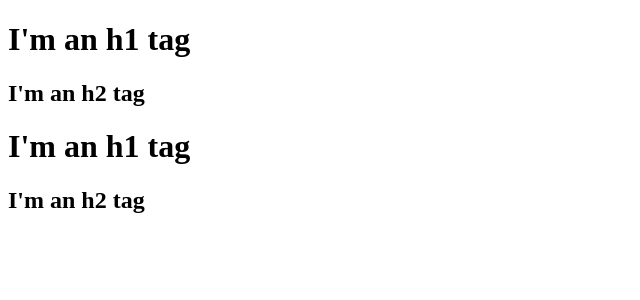
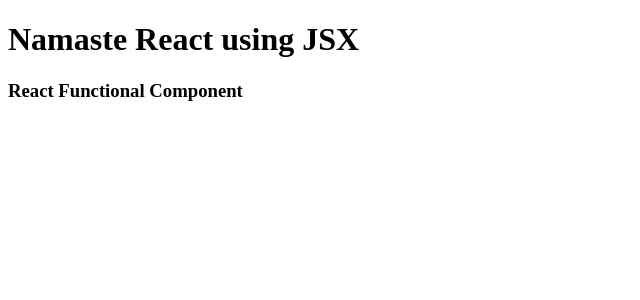
Before and after one commit to raghav361/namaste-react, a React (Vite) app: page / in a window 1280 px wide. Shown: the top 300 px of the page, without its empty margins (0-640 px from the left). Built offline with nearby package versions, Linux system fonts and the light colour scheme.

Commit message:
Episode 03

```diff
--- a/App.js
+++ b/App.js
@@ -1,17 +1,27 @@
 import React from "react";
 import ReactDOM from "react-dom/client";
 
-const parent = React.createElement("div", { id: "parent" }, [
-  React.createElement("div", { id: "child" }, [
-    React.createElement("h1", {}, "I'm an h1 tag"),
-    React.createElement("h2", {}, "I'm an h2 tag"),
-  ]),
-  React.createElement("div", { id: "child2" }, [
-    React.createElement("h1", {}, "I'm an h1 tag"),
-    React.createElement("h2", {}, "I'm an h2 tag")
-  ])
-]);
+//JSX (transpiled before it reaches the JS Engine) - PARCEL - BABEL
+//JSX => BABEL transpiles it to React.createElement => ReactElement - JS Object => HTMLElement(render)
+
+//React Functional Component
+const Title = () => (
+  <h1 className="title">
+    Namaste React using JSX
+  </h1>
+);
+
+const HeadingComponent = () => {
+  return (
+    <div>
+      <Title />
+      <h3 className="head">
+        React Functional Component
+      </h3>
+    </div>
+  )
+}
 
 const root = ReactDOM.createRoot(document.getElementById("root"));
 
-root.render(parent);
+root.render(<HeadingComponent />);
--- a/index.html
+++ b/index.html
@@ -7,7 +7,9 @@
   <link rel="stylesheet" href="./styles.css">
 </head>
 <body>
-  <div id="root"></div>
+  <div id="root">
+    <h1>Not Rendered</h1>
+  </div>
 
   <script type="module" src="./App.js"></script>
 </body>
--- a/package.json
+++ b/package.json
@@ -3,6 +3,8 @@
   "version": "1.0.0",
   "description": "Namaste React course by Akshay Saini",
   "scripts": {
+    "start": "parcel index.html",
+    "build": "parcel build index.html",
     "test": "jest"
   },
   "repository": {
```
